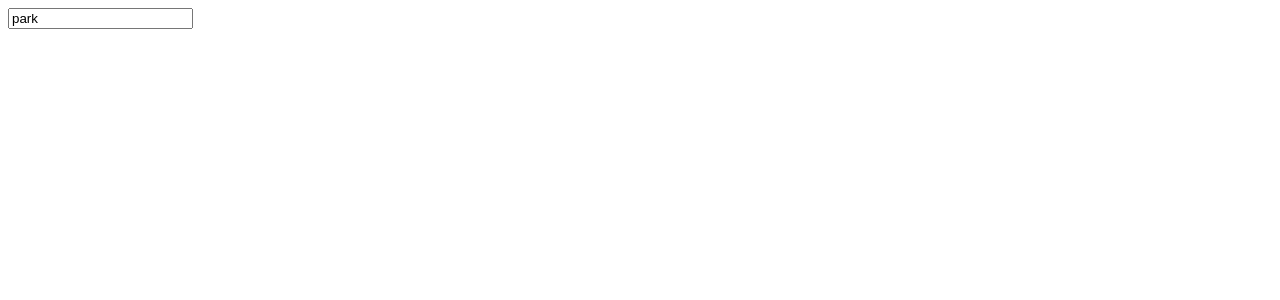
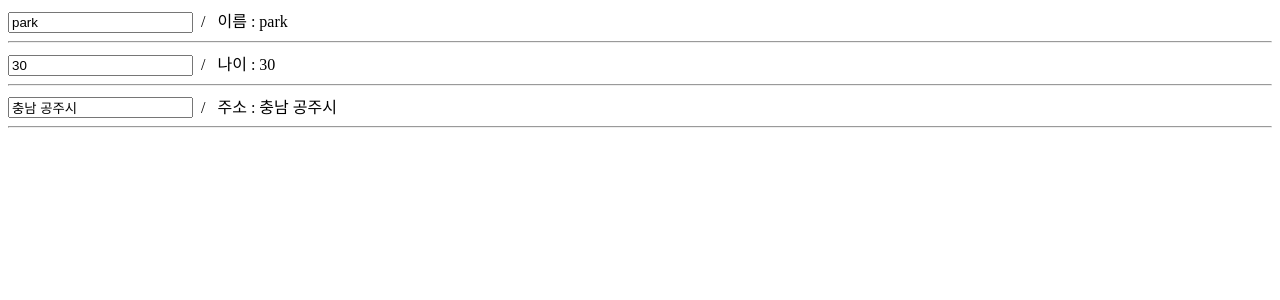
Before and after one commit to sangeuns/react-start, a React (Create React App) app: page / in a window 1280 px wide. Shown: the top 300 px of the page. Built offline with nearby package versions, Linux system fonts and the light colour scheme.

Commit message:
usestate를 이용해 제어 변경 허용하기 - 입력방식 : const [name, setName] = useState("park") - 해당 값의 형식에 알맞는 type 수정 - value는 변수 name으로 수정 - onchange 안에 setName(e.target.value);으로 변경 세팅하기

```diff
--- a/src/App.js
+++ b/src/App.js
@@ -5,22 +5,53 @@ function App() {
   let AppCallCount = 0;
   AppCallCount++;
   console.log(`app이 ${AppCallCount}번 실행됨`);
-  const name = "park";
+
+  //useState 형식으로 바꾸고 다른 변수 추가하기
+  // const [변수, 변수세팅] = useState(변수의 값);
+  const [name, setName] = useState("park");
+  const [age, setAge] = useState(30);
+  const [adress, setAdress] = useState("충남 공주시");
 
   // return 값 안에 jsx 형식으로 제어요소를 입력한다
   return (
     <>
-      {/* e란?
-      - 발생하는 모든 이벤트, 사건을 말한다 -> 어디에 클릭했는지, 어떤 문자를 입력했는지 등등...
-      - e.target.value : 'e'를 받은 '당사자'(target -> input)의 일어났던 모든 값(value)을 뜻한다*/}
+      {/* 위에 추가한 useState의 변수와 변수 세팅을 input에 적용
+      - type, value 값 수정
+      - &nbsp; : 띄어쓰기
+      - <hr />로 구분선 추가 */}
       <input
         type="text"
         placeholder="이름을 입력해주세요"
         value={name}
         onChange={(e) => {
-          console.log(e.target.value);
+          console.log(`변경된 이름 log : ${e.target.value}`);
+          setName(e.target.value);
         }}
       />
+      &nbsp; / &nbsp; 이름 : {name}
+      <hr />
+      <input
+        type="number"
+        placeholder="나이를 입력해주세요"
+        value={age}
+        onChange={(e) => {
+          console.log(`변경된 나이 log : ${e.target.value}`);
+          setAge(e.target.value);
+        }}
+      />
+      &nbsp; / &nbsp; 나이 : {age}
+      <hr />
+      <input
+        type="text"
+        placeholder="주소를 입력해주세요"
+        value={adress}
+        onChange={(e) => {
+          console.log(`변경된 주소 log" : ${e.target.value}`);
+          setAdress(e.target.value);
+        }}
+      />
+      &nbsp; / &nbsp; 주소 : {adress}
+      <hr />
     </>
   );
 }
```
